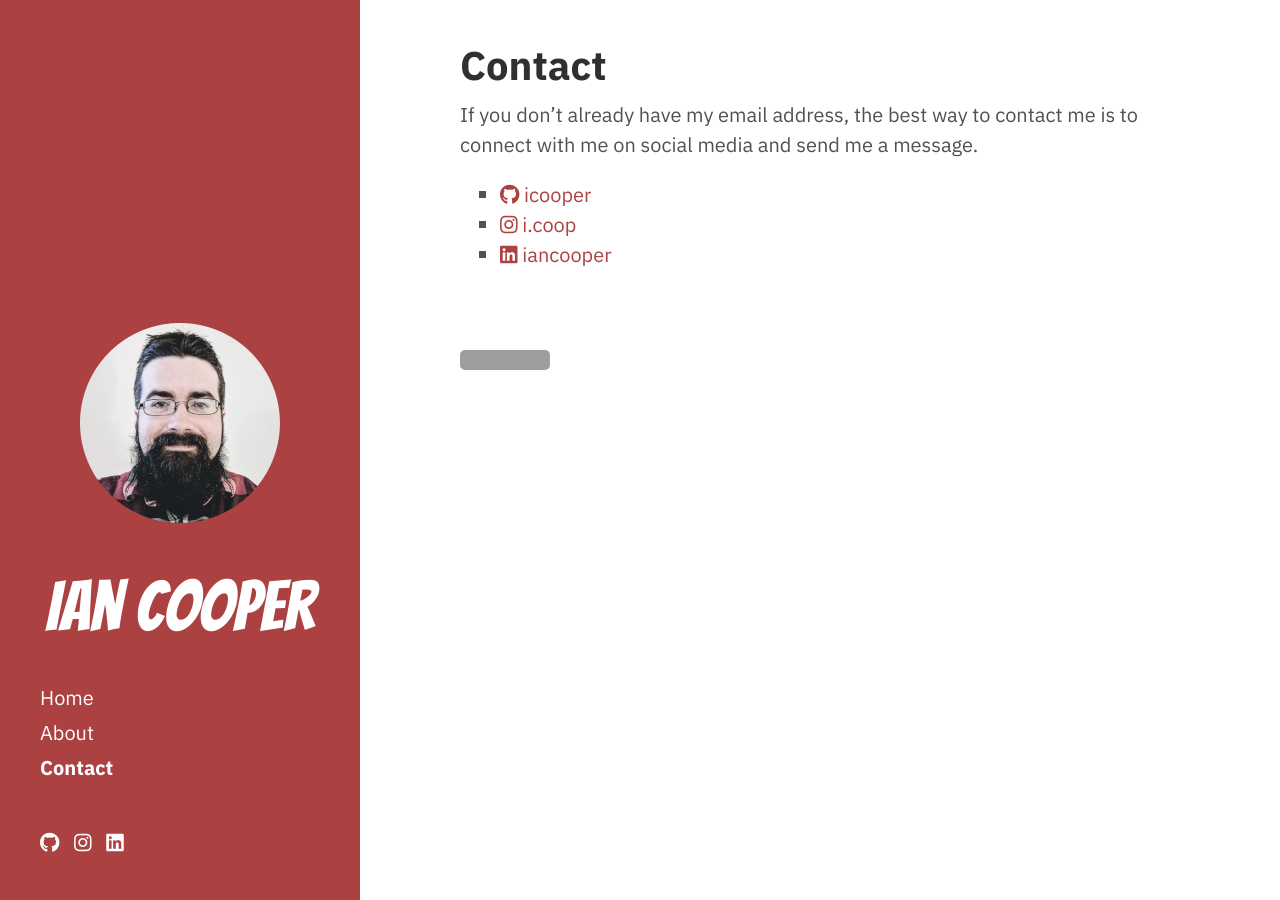
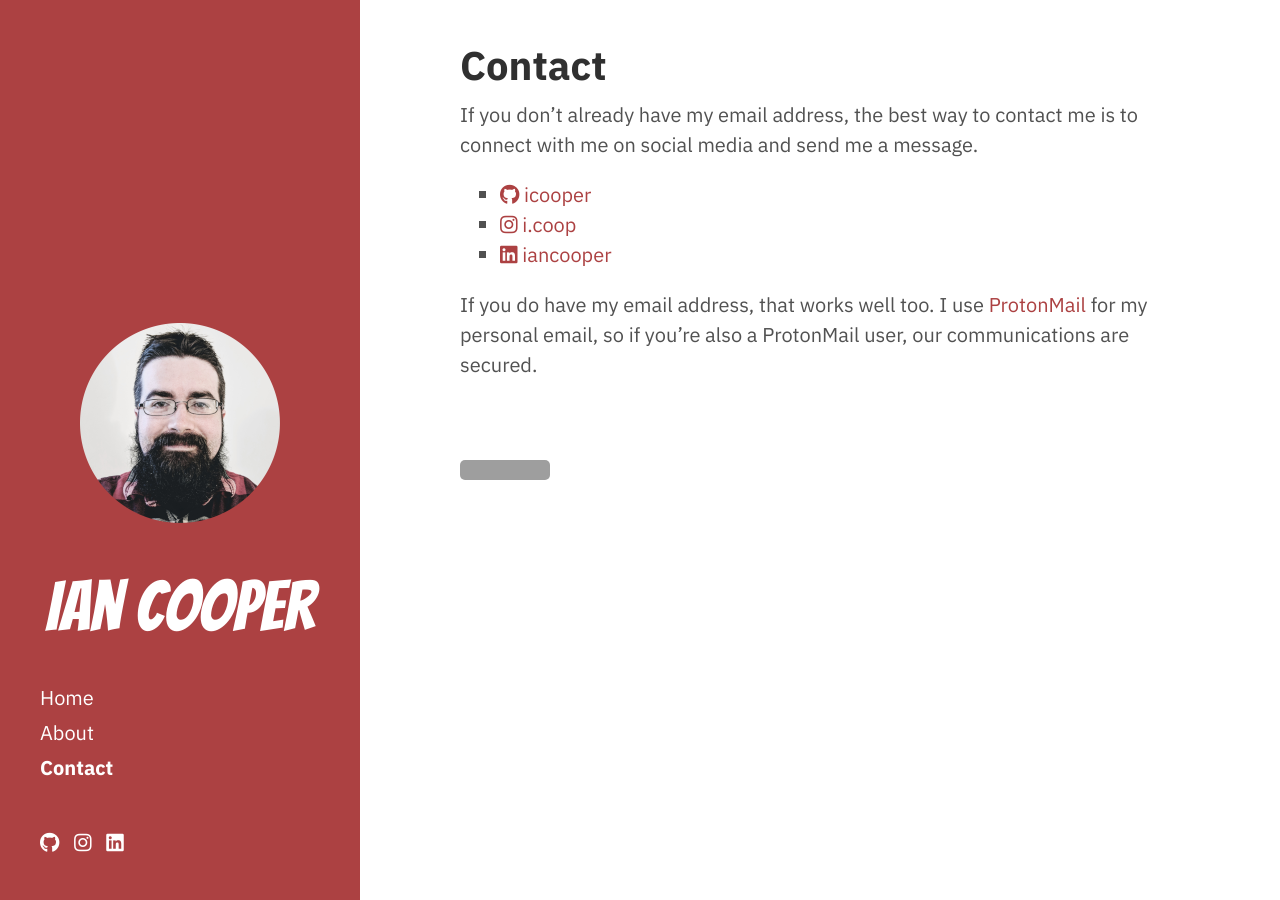
Before and after one commit to icooper/icooper.github.io, a Jekyll site: the page built from contact.md, in a window 1280 px wide. Built offline with Jekyll 4.4.1, drawn with Linux system fonts in a browser that asks for light colours; nearby versions of some CDN libraries; grey boxes are pictures that could not be loaded.

Commit message:
updated wording

```diff
--- a/contact.md
+++ b/contact.md
@@ -8,3 +8,5 @@ If you don't already have my email address, the best way to contact me is to con
 * [<i class="fab fa-github"></i> icooper](https://github.com/icooper)
 * [<i class="fab fa-instagram"></i> i.coop](https://instagram.com/i.coop)
 * [<i class="fab fa-linkedin"></i> iancooper](https://linkedin.com/in/iancooper)
+
+If you do have my email address, that works well too. I use [ProtonMail](https://protonmail.com) for my personal email, so if you're also a ProtonMail user, our communications are secured.
```
